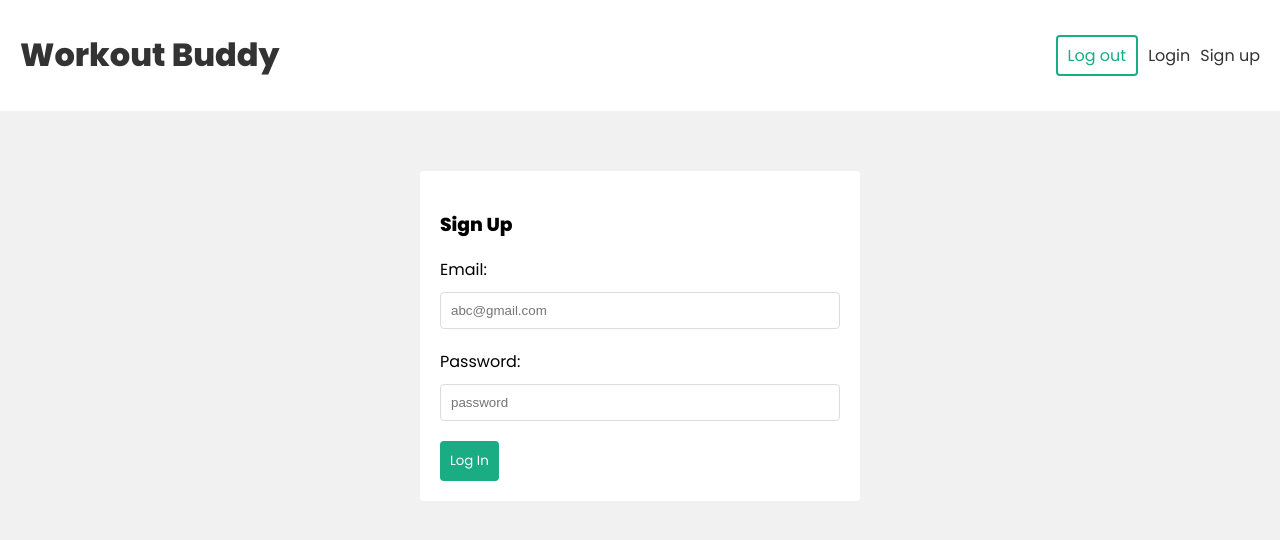
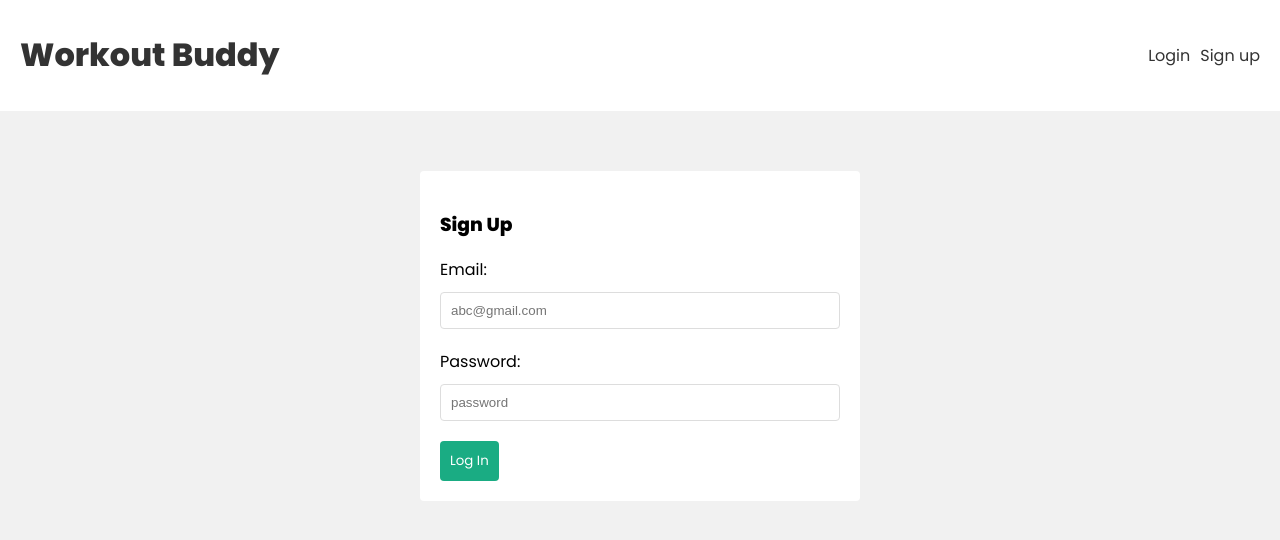
Before and after one commit to Anonymous961/Workout_Buddy, a React (Create React App) app in the folder frontend/: page /login in a window 1280 px wide. Shown: the top 540 px of the page. Built offline with nearby package versions, Linux system fonts and the light colour scheme.

Commit message:
change auth state for the initial state(grabbing user token from localstorage)

```diff
--- a/frontend/src/components/Navbar.jsx
+++ b/frontend/src/components/Navbar.jsx
@@ -1,7 +1,11 @@
 import { Link } from "react-router-dom";
 import { useLogout } from "../hooks/useLogout";
+import { useAuthContext } from "../hooks/useAuthContext";
+
 const Navbar = () => {
   const { logout } = useLogout();
+  const { user } = useAuthContext();
+
   const handleClick = () => {
     logout();
   };
@@ -12,13 +16,18 @@
           <h1>Workout Buddy</h1>
         </Link>
         <nav>
+          {user && (
             <div>
+              <span>{user.email}</span>
               <button onClick={handleClick}>Log out</button>
             </div>
+          )}
+          {!user && (
             <div>
               <Link to="/login">Login</Link>
               <Link to="/signup">Sign up</Link>
             </div>
+          )}
         </nav>
       </div>
     </header>
--- a/frontend/src/context/AuthContext.js
+++ b/frontend/src/context/AuthContext.js
@@ -1,4 +1,4 @@
-import { useReducer, createContext } from "react";
+import { useReducer, createContext, useEffect } from "react";
 
 export const AuthContext = createContext();
 
@@ -16,6 +16,13 @@
 export const AuthContextProvider = ({ children }) => {
   const [state, dispatch] = useReducer(authReducer, { user: null });
 
+  useEffect(() => {
+    const user = JSON.parse(localStorage.getItem("user"));
+
+    if (user) {
+      dispatch({ type: "LOGIN", payload: user });
+    }
+  }, []);
   console.log("AuthContext state:", state);
 
   return (
```
Lines whose indentation alone changed are shown as unchanged.
